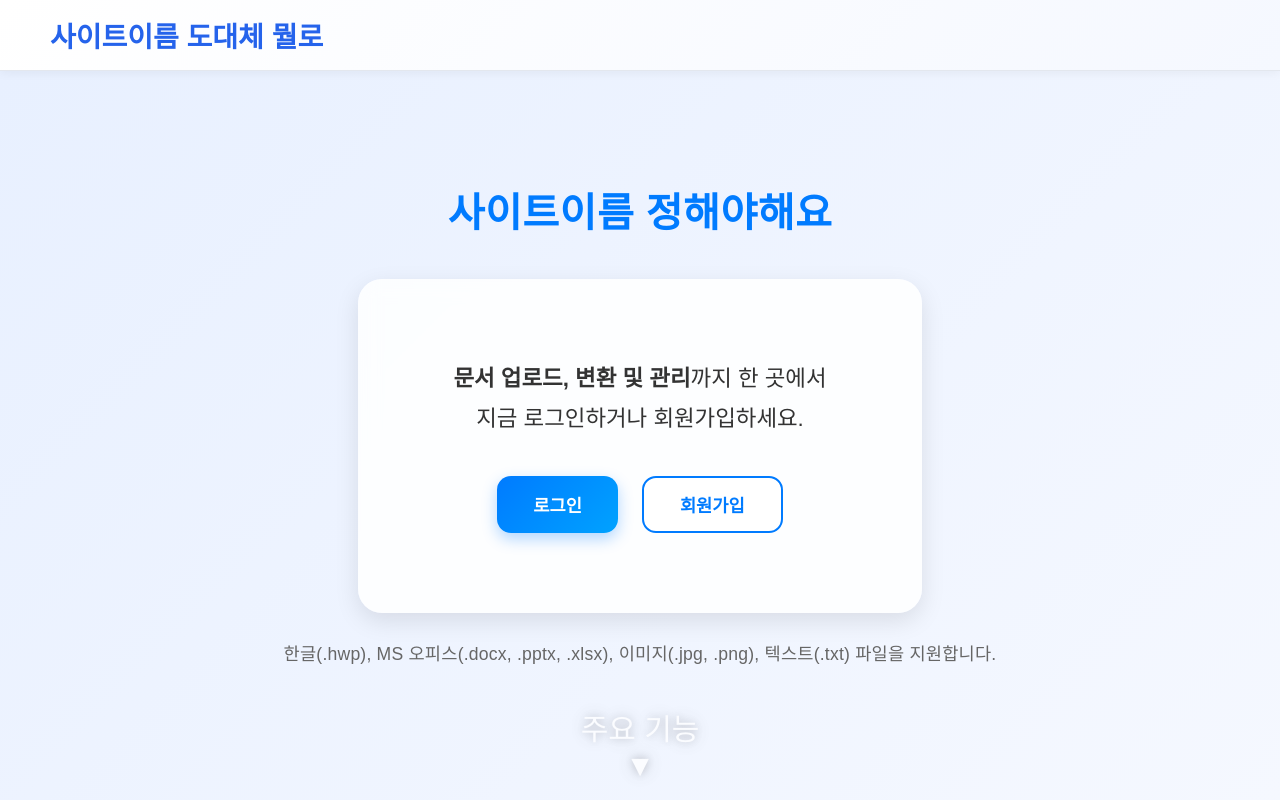
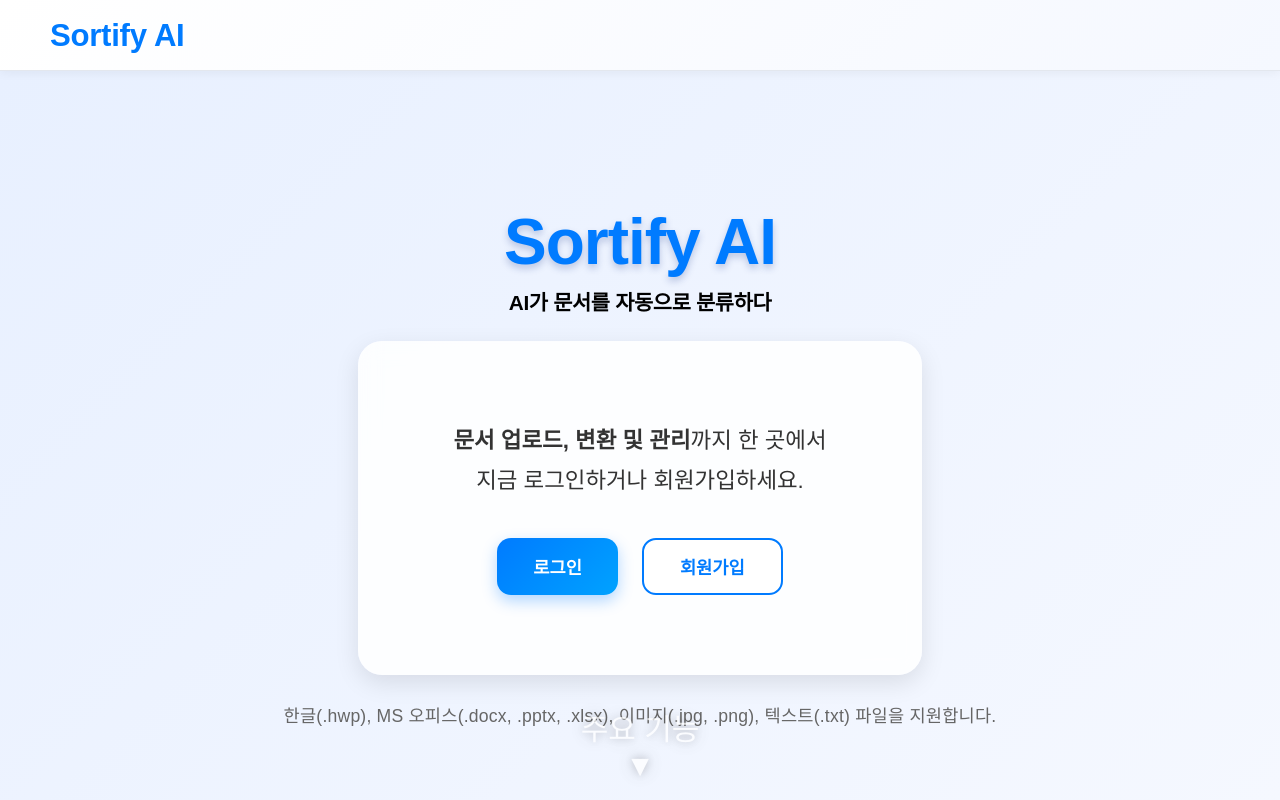
Before and after one commit to Yeji0724/project-front, a React (Create React App) app: page / in a window 1280 px wide. Shown: the top 800 px of the page. Built offline with nearby package versions, Linux system fonts and the light colour scheme.

Commit message:
사이트 이름

```diff
--- a/src/components/Header.js
+++ b/src/components/Header.js
@@ -34,7 +34,7 @@
     <header className="navbar">
       <h1 className="site-title">
         <Link to="/" className="site-link">
-          사이트이름 도대체 뭘로
+          Sortify AI
         </Link>
       </h1>
 
--- a/src/css/Header.css
+++ b/src/css/Header.css
@@ -16,14 +16,23 @@
 
 /* 사이트 이름 */
 .site-title .site-link {
-  font-size: 1.75rem;
-  font-weight: 700;
-  color: #2563eb;
+  font-size: 1.95rem; /* 기존보다 조금 키움 */
+  font-weight: 800; /* 훨씬 두껍게 */
+  color: #007bff; /* 더 깊은 블루 */
   text-decoration: none;
+  letter-spacing: -0.3px; /* 글자 간격 살짝 줄이기 */
+  font-family: "Pretendard", "Noto Sans KR", sans-serif;
+  position: relative;
+  transition: all 0.3s ease;
 }
+
+/* 호버 시 약간의 강조 효과 */
 .site-title .site-link:hover {
-  color: #1d4ed8;
+  color: #1e40af;
+  text-shadow: 0 0 10px rgba(37, 99, 235, 0.2);
+  transform: scale(1.03);
 }
+
 
 /* 버튼 그룹 */
 .nav-buttons {
--- a/src/css/MainPage.css
+++ b/src/css/MainPage.css
@@ -40,14 +40,30 @@
   text-align: center;
 }
 
-/* 제목/박스 */
+/* 메인 제목 영역 */
 .project-title {
-  margin: 0 0 40px 0;
-  font-size: 2.5rem;
-  font-weight: 900;
-  color: #007bff;
-  letter-spacing: 0.5px;
   text-align: center;
+  line-height: 1.3;
+  margin-bottom: 25px;
+}
+
+/* Sortify AI - 더 크고 두껍게 */
+.project-title strong {
+  font-size: 4rem;              /* 더 크게 */
+  font-weight: 900;             /* 두껍게 */
+  color: #007bff;               /* 진한 블루 */
+  letter-spacing: -1px;
+  text-shadow: 0 4px 7px rgba(30, 58, 138, 0.25); /* 은은한 그림자 */
+}
+
+/* 부제목 (작은 글씨, 다른 색상) */
+.project-title small {
+  display: block;
+  margin-top: 5px;
+  font-size: 1.3rem;
+  font-weight: 600;
+  color: #000000; /* 보라빛 포인트 (#7e22ce ~ #8b5cf6 정도) */
+  letter-spacing: -0.3px;
 }
 
 .main-box {
--- a/src/pages/MainPage.js
+++ b/src/pages/MainPage.js
@@ -25,7 +25,10 @@
     <div className="main-wrapper">
       <section className="main-container">
         <div className="main-content">
-          <h1 className="project-title">사이트이름 정해야해요</h1>
+          <h1 className="project-title">
+            <strong>Sortify AI</strong>
+            <br /><small>AI가 문서를 자동으로 분류하다</small>
+          </h1>
 
           <div className="main-box">
             <p className="main-subtext">
```
